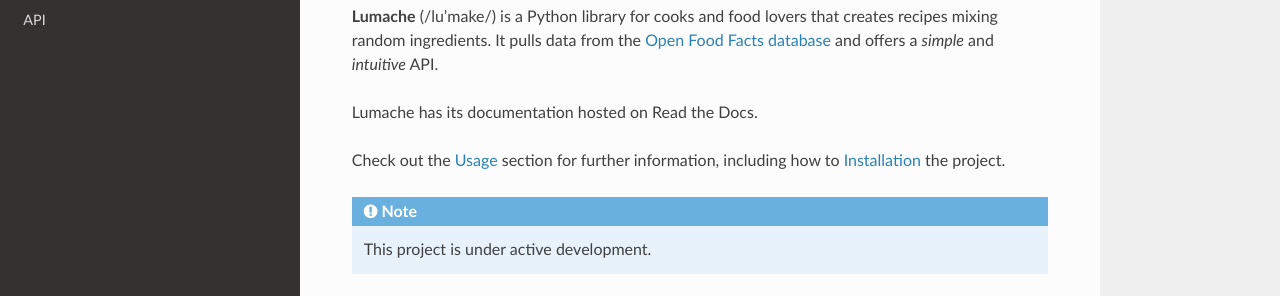
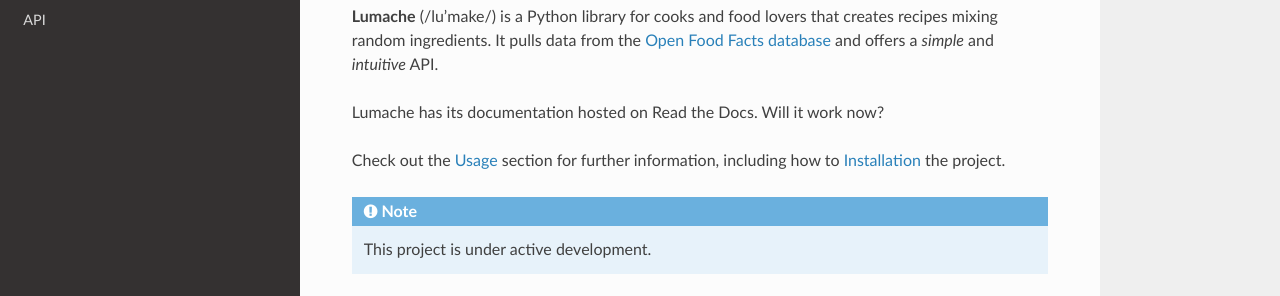
Before and after one commit to rustamdantia/rtd-tutorial, a Sphinx documentation site: the page built from docs/source/index.rst, in a window 1280 px wide. Shown: the part 155-451 px from the top of the page. Built offline with Sphinx 7.4.7 and the Read the Docs theme 2.0.0, drawn with Linux system fonts in a browser that asks for light colours.

Commit message:
Second attempt

```diff
--- a/docs/source/index.rst
+++ b/docs/source/index.rst
@@ -6,7 +6,7 @@ that creates recipes mixing random ingredients.
 It pulls data from the `Open Food Facts database <https://world.openfoodfacts.org/>`_
 and offers a *simple* and *intuitive* API.
 
-Lumache has its documentation hosted on Read the Docs.
+Lumache has its documentation hosted on Read the Docs. Will it work now?
 
 Check out the :doc:`usage` section for further information, including
 how to :ref:`installation` the project.
```
